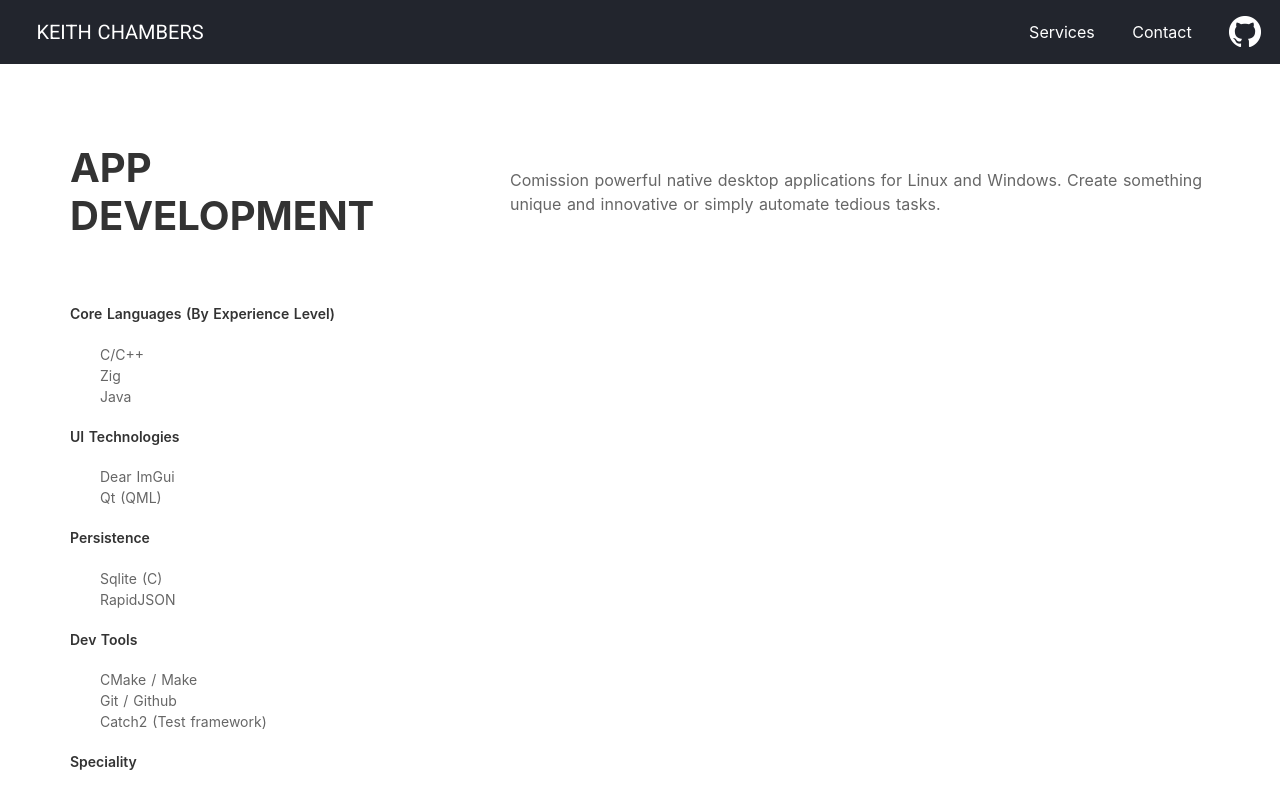
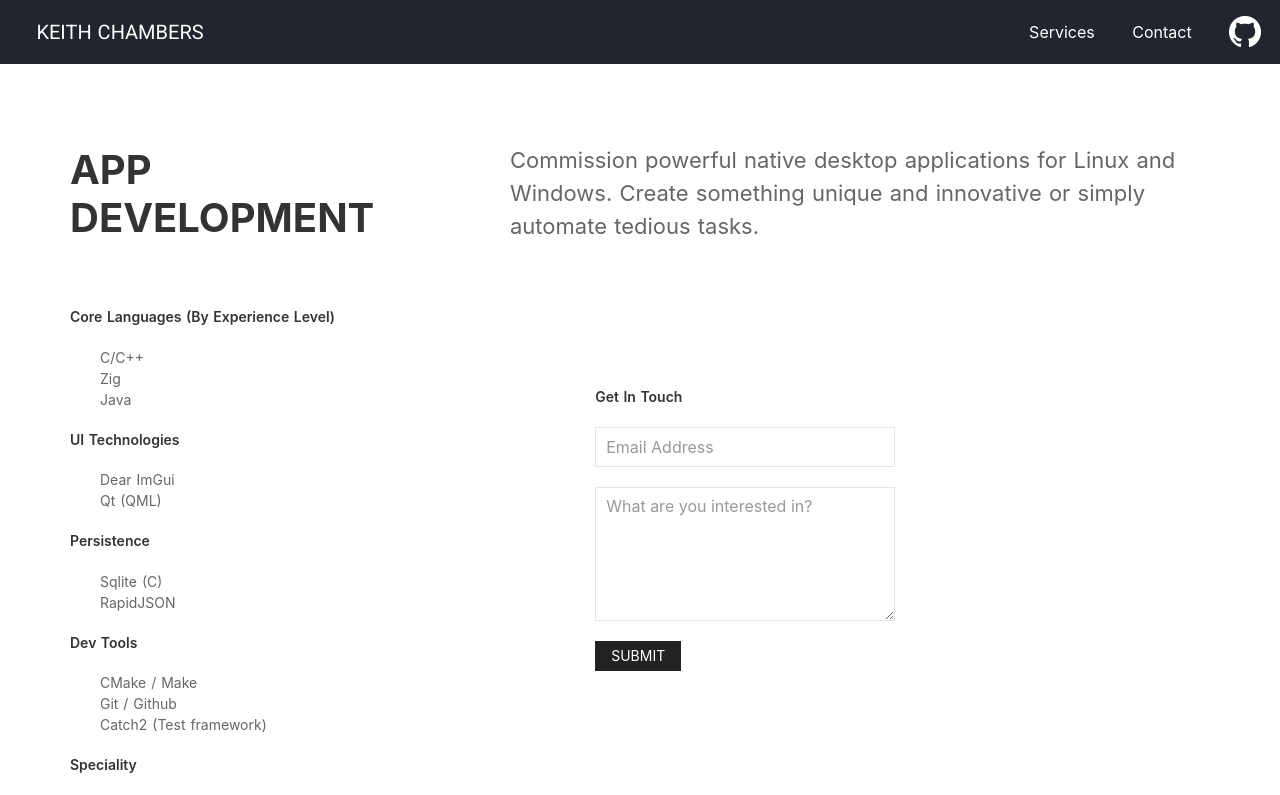
Before and after one commit to kdchambers/PortfolioSite, a Nuxt app: page /appdevelopment in a window 1280 px wide. Shown: the top 795 px of the page. Built offline with nearby package versions, Linux system fonts and the light colour scheme.

Commit message:
Misc changes

```diff
--- a/pages/appdevelopment/index.vue
+++ b/pages/appdevelopment/index.vue
@@ -5,10 +5,11 @@
             <div id=appDevHeadingContainer>
                 <h1 id="appDevHeading">APP DEVELOPMENT</h1>
             </div>
-            <p id="appDevIntro">Comission powerful native desktop applications for Linux and Windows. Create something unique and innovative or simply automate tedious tasks. </p>
+            <p id="appDevIntro">Commission powerful native desktop applications for Linux and Windows. Create something unique and innovative or simply automate tedious tasks. </p>
         </div>
         <div class="bottomColumn" id="bottomColumnLeft"></div>
         <div id="bottomSection">
+            <div id="technologies">
                 <div class="textBlock">
                     <h5>Core Languages (By Experience Level)</h5>
                     <ul>
@@ -47,6 +48,19 @@
                 </div>
 
                 <span id="addedNote"><strong>*Not Exhaustive and can learn new technologies if required*</strong></span>
+            </div>
+            <form id="inputForm">
+                <fieldset class="uk-fieldset">
+                    <h5>Get In Touch</h5>
+                    <div class="uk-margin">
+                        <input class="uk-input" type="text" placeholder="Email Address">
+                    </div>
+                    <div class="uk-margin">
+                        <textarea class="uk-textarea" rows="5" placeholder="What are you interested in?"></textarea>
+                    </div>
+                    <button class="uk-button uk-button-secondary uk-button-small">Submit</button>
+                </fieldset>
+            </form>
         </div>
         <div class="bottomColumn" id="bottomColumnRight"></div>
     </div>
@@ -99,6 +113,13 @@
             ". bottomSection .";
     }
 
+    #inputForm {
+        margin-left: 15vw;
+        max-width: 20vw;
+        min-width: 300px;
+        margin-top: 80px;
+    }
+
     #topSectionContainer {
         grid-area: topSection;
 
@@ -124,6 +145,10 @@
         margin-bottom: 4vw;
         margin-left: 30px;
 
+        display: flex;
+        flex-wrap: wrap;
+        flex-direction: row;
+
     }
 
     #appDevHeading {
@@ -148,6 +173,8 @@
         margin-right: 30px;
         margin-left: 30px;
 
+        font-size: 22px;
+
         justify-self: end;
         align-self: center;
     }
--- a/pages/index.vue
+++ b/pages/index.vue
@@ -2,7 +2,6 @@
   <div id="gridRoot">
       <Introduction id="introduction"></Introduction>
       <AboutMe id="aboutMe"></AboutMe>
-      <Projects id="projects"></Projects>
   </div>
 </template>
 
@@ -10,14 +9,12 @@
 
     import Introduction from '~/components/Introduction'
     import AboutMe from '~/components/AboutMe'
-    import Projects from '~/components/Projects'
 
     export default {
         layout: 'main',
         components: {
             Introduction,
-            AboutMe,
-            Projects
+            AboutMe
         }
     }
 </script>
@@ -37,8 +34,8 @@
       display: grid;
       margin: 0px;
       grid-template-columns: 1fr;
-      grid-template-rows: 500px minmax(450px, auto) minmax(450px, auto);
-      grid-template-areas: "intro" "aboutMe" "projects";
+      grid-template-rows: minmax(min-content, auto) minmax(600px, auto);
+      grid-template-areas: "intro" "aboutMe";
     }
 
 
@@ -53,9 +50,4 @@
         background-color: #E7E7E7;
     }
 
-    #projects {
-        grid-area: projects;
-        background-color: white;
-    }
-
 </style>
--- a/pages/webdevelopment/index.vue
+++ b/pages/webdevelopment/index.vue
@@ -3,7 +3,7 @@
     <div id="webDevRoot">
         <div id="topSection">
             <h1 id="webDevHeading">WEB DEVELOPMENT</h1>
-            <p id="webDevIntro">Whether a simple portfolio site (Like this one) or a more complicated web application,  I can build a custom-tailored, robust and lightweight solution for you. I use cutting edge, modern web technologies that allow me to build impressive applications quickly.</p>
+            <p id="webDevIntro">Whether a simple portfolio site or a more complicated web application,  I can build a custom-tailored, robust and lightweight solution for you using cutting edge, modern web technologies.</p>
         </div>
         <div id="benefitsContainer">
             <div class="textBlock" id="fromScratch">
@@ -35,9 +35,7 @@
             </div>
             <div class="textBlock">
                 <h5>Are You A Student?</h5>
-                <span>Impress employers with a custom tailored portfolio / CV site. Regardless of yor field of study, it’ll be sure to make yourself stand out and give yourself the best chance to suceed in your career ambitions.
-
-                I’m currently doing a promotion where I will do a simple site for students for 60 euro. If you have design skills and prefer I’ll even work to your design specification. Get in touch before promotion expires!</span>
+                <span>Impress employers with a custom tailored portfolio / CV site. Regardless of yor field of study, it’ll be sure to make yourself stand out and give yourself the best chance to suceed in your career ambitions. Students are charged at a discounted rate so get in touch for a quote.</span>
             </div>
             <form id="inputForm">
                 <fieldset class="uk-fieldset">
@@ -77,6 +75,7 @@
 
     h5 {
         font-weight: 500;
+        margin-bottom: 10px;
     }
 
     #webDevRoot * {
@@ -144,6 +143,8 @@
         margin-right: 30px;
         margin-left: 30px;
 
+        font-size: 22px;
+
         align-self: center;
     }
 
```
Also changed, not shown: pages/contact/index.vue (added), 2 other files (tests, documents, lock files or other folders). Lines whose indentation alone changed are shown as unchanged.
